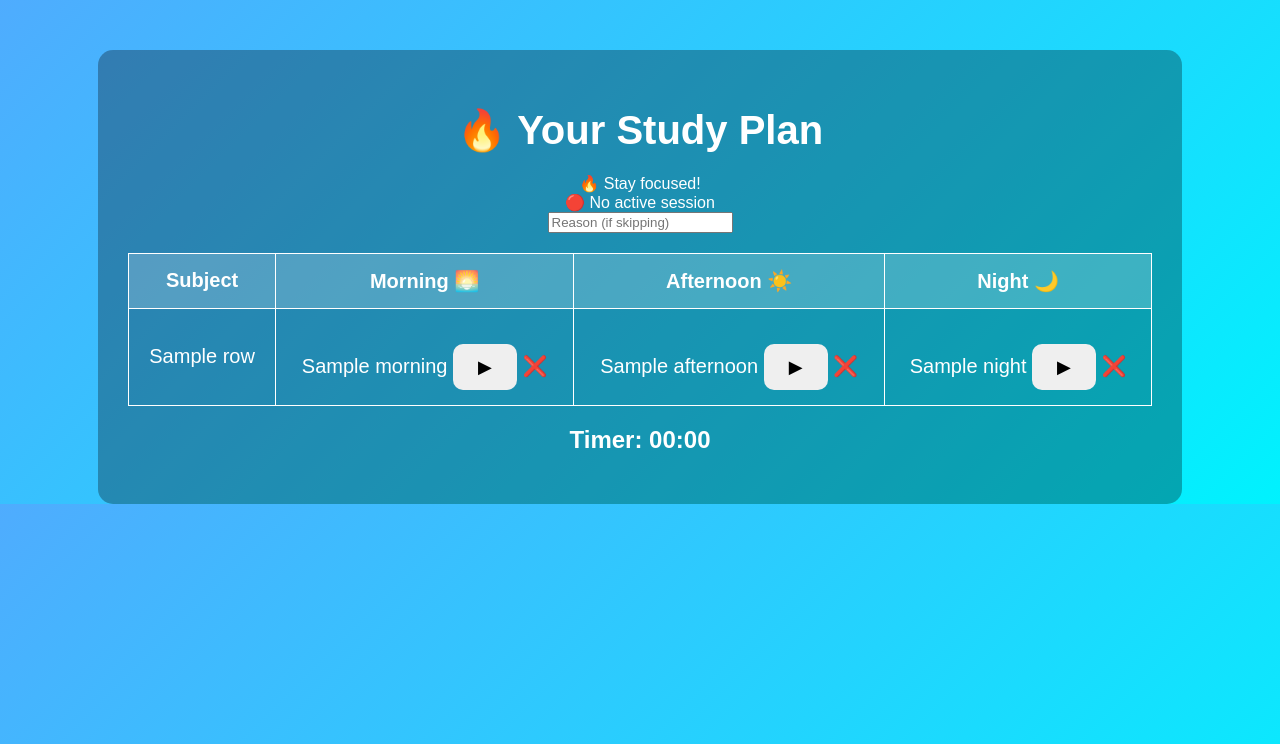
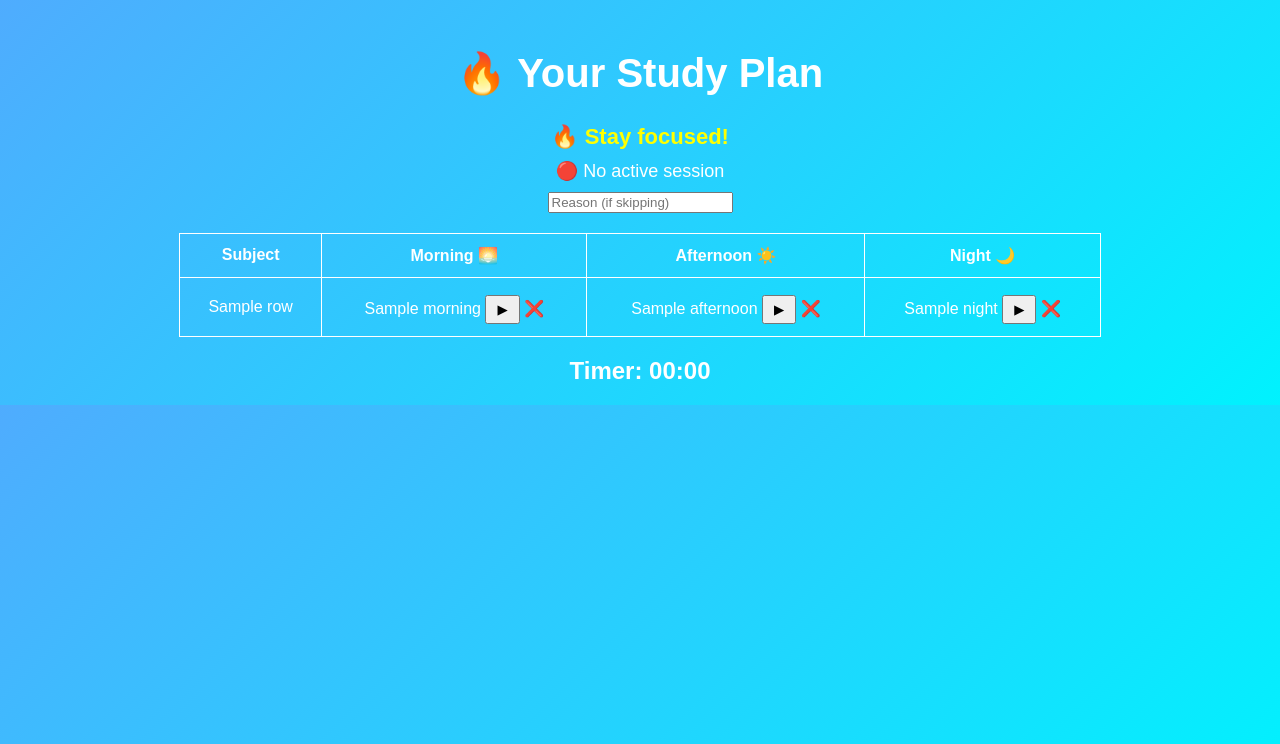
Before and after one commit to tarunkumar-ai-dev/ai_study_planner, a Flask app: template templates/result.html in a window 1280 px wide. Shown: the top 744 px of the page. Run offline with Flask 3, Linux system fonts and the light colour scheme; the template is opened without the code that fills it: most values are stand-ins (such as "Sample title", 1, 10 or a date in 2020).

Commit message:
Update style.css

```diff
--- a/static/style.css
+++ b/static/style.css
@@ -1,7 +1,7 @@
 body {
     font-family: Arial, sans-serif;
     background: linear-gradient(135deg, #4facfe, #00f2fe);
-    color: #fff;
+    color: white;
     text-align: center;
     margin: 0;
     padding: 0;
@@ -11,41 +11,39 @@ body {
     width: 80%;
     margin: auto;
     margin-top: 50px;
-    background: rgba(0,0,0,0.3);
-    padding: 30px;
-    border-radius: 15px;
 }
 
 h1 {
     font-size: 40px;
-    margin-bottom: 20px;
+}
+
+#motivation {
+    font-size: 22px;
+    color: yellow;
+    margin: 10px;
+    transition: 0.5s;
+    font-weight: bold;
+}
+
+#liveStatus {
+    margin: 10px;
+    font-size: 18px;
 }
 
 table {
-    width: 100%;
+    margin: auto;
     margin-top: 20px;
     border-collapse: collapse;
+    width: 90%;
 }
 
 th, td {
-    padding: 15px;
-    font-size: 20px;
+    padding: 12px;
     border: 1px solid white;
 }
 
-th {
-    background: rgba(255,255,255,0.2);
+button {
+    padding: 5px 10px;
+    margin-top: 5px;
+    cursor: pointer;
 }
-
-tr:hover {
-    background: rgba(255,255,255,0.1);
-}
-
-button {
-    padding: 12px 25px;
-    font-size: 18px;
-    border: none;
-    border-radius: 10px;
-    cursor: pointer;
-    margin-top: 20px;
-}
```
